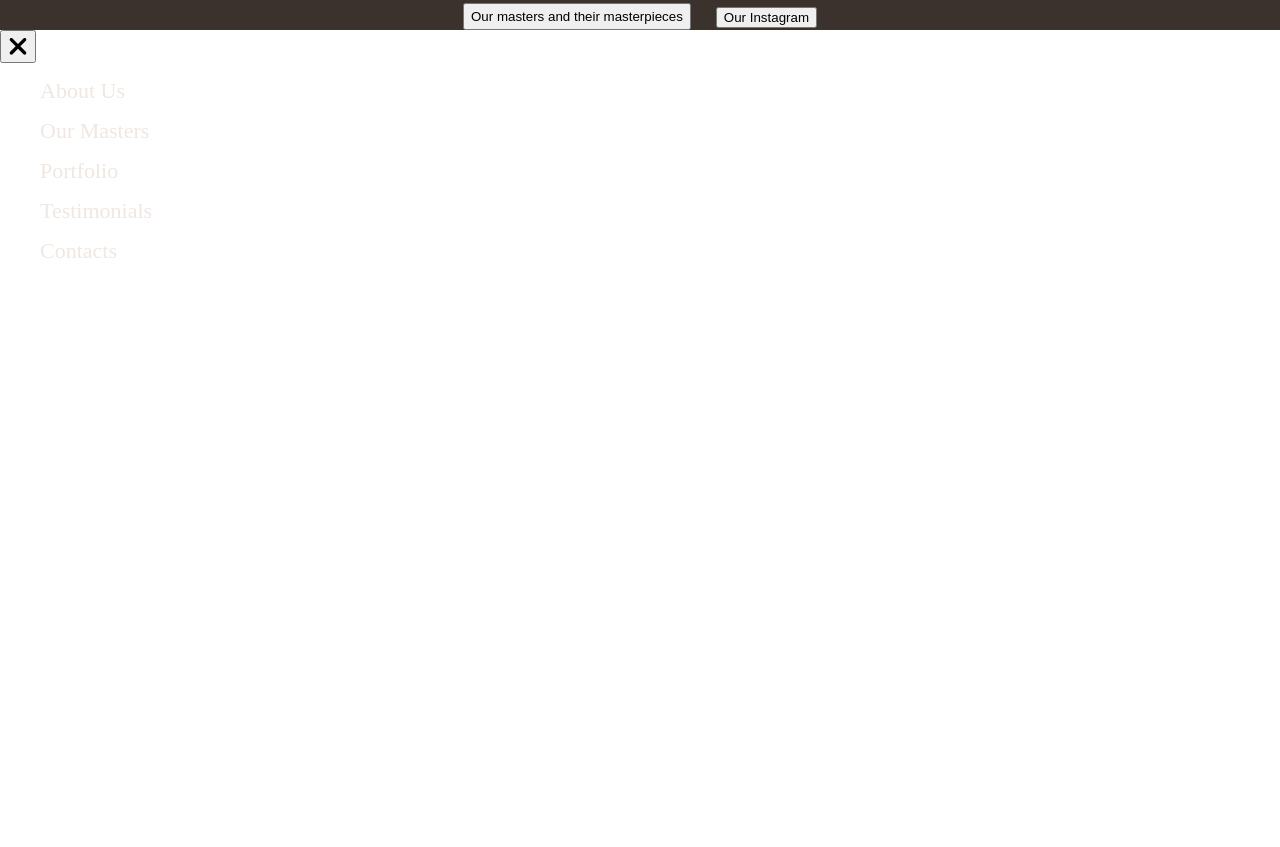
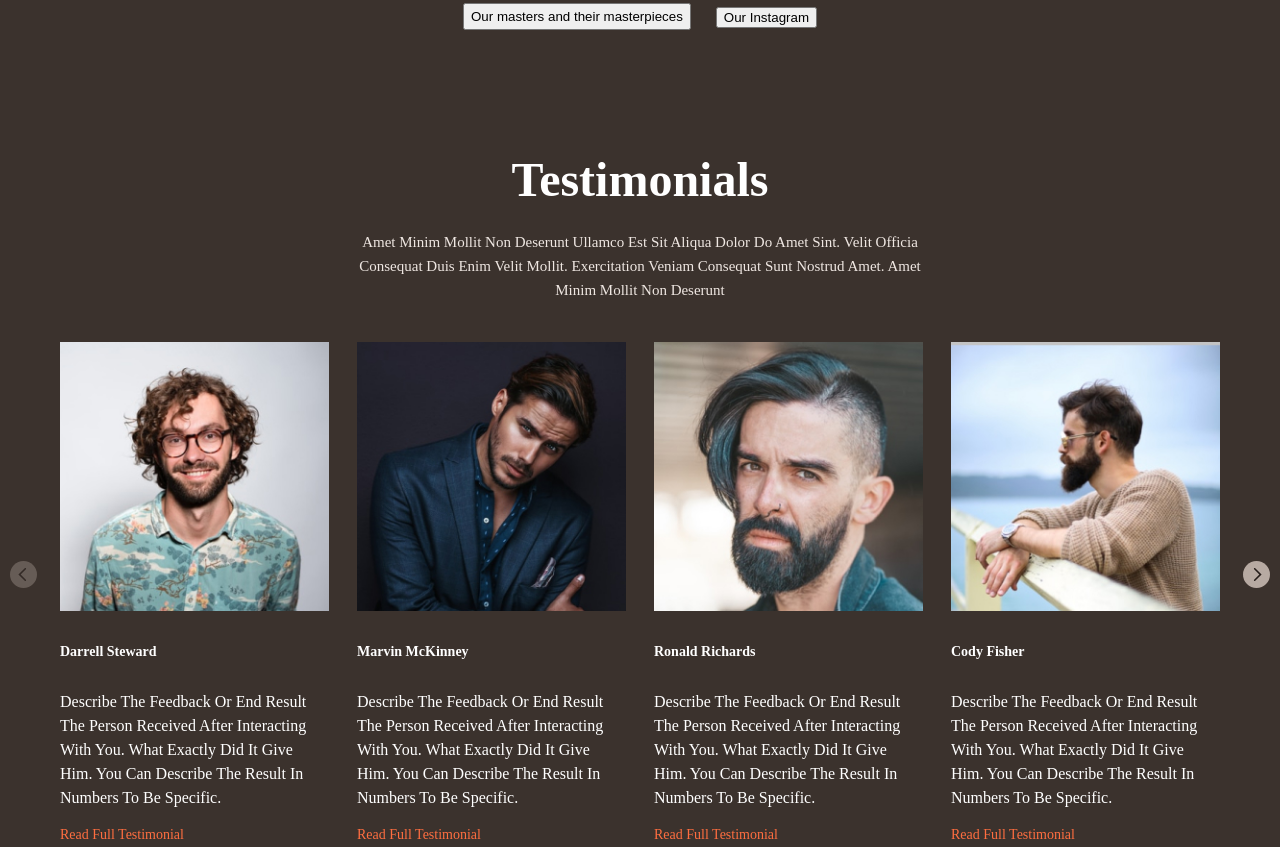
Before and after one commit to yaretsroman/barber-project-webpack, a website built with webpack: page src/index.html in a window 1280 px wide. Shown: the part 3176-4023 px from the top of the page. Before the commit the page ends 3457 px from the top, so only its background shows below. Built offline with nearby package versions, Linux system fonts and the light colour scheme; a web font is replaced by a local one.

Commit message:
fixed testimonials section

```diff
--- a/src/components/about-us/about-us.scss
+++ b/src/components/about-us/about-us.scss
@@ -4,6 +4,9 @@
 .about-us {
     background-color: map-get($brownColors, 'brown2');
     min-height: 870px;
+    @media screen and (max-width: map-get($breakpoints, 'xl')) {
+        padding-top: 70px;
+    }
     @media screen and (max-width: map-get($breakpoints, 'sm')) {
         padding-top: 55px;
     }
@@ -16,7 +19,7 @@
     flex-wrap: wrap;
 }
 
-.h4-subtitle {
+.about-us-subtitle {
   max-width: 590px;
 }
 
--- a/src/components/barbers-banner/barbers-banner.js
+++ b/src/components/barbers-banner/barbers-banner.js
@@ -16,10 +16,13 @@
     0: {
       slidesPerView: 1,
     },
-    620: {
+    650: {
       slidesPerView: 2,
     },
-    1024: {
+    800: {
+      slidesPerView: 3,
+    },
+    1225: {
       slidesPerView: 4,
     },
   },
--- a/src/components/barbers-banner/barbers-banner.scss
+++ b/src/components/barbers-banner/barbers-banner.scss
@@ -1,13 +1,13 @@
 @import '../../scss/colors.scss';
 
 .barbers-container {
-    max-width: 1250px;
+    max-width: 1300px;
     width: 100%;
-    padding: 30px;
 }
 
 .barbers-content {
     margin: 0 40px;
+    padding: 20px 20px 0px 20px;
     overflow: hidden;
     background-color: map-get($brownColors, 'brown2');
    &__item {
@@ -33,6 +33,8 @@
 }
 
 .barber-item {
+    display: flex;
+    flex-direction: column;
     &__link {
         &:hover {
             color: map-get($whiteColors, 'white1');
--- a/src/components/button/button.scss
+++ b/src/components/button/button.scss
@@ -2,7 +2,6 @@
 @import '../../scss/colors.scss';
 
 .btn {
-
     &__large {
         cursor: pointer;
         border-color: map-get($whiteColors, 'white1');
--- a/src/components/testimonials/testimonials.scss
+++ b/src/components/testimonials/testimonials.scss
@@ -1,15 +1,26 @@
 @import '../../scss/colors.scss';
+@import '../../scss/breakpoints.scss';
 
 .testimonials {
+    min-height: 980px;
     background-color: map-get($brownColors, 'brown2');
+    @media screen and (max-width: map-get($breakpoints, 'md')) {
+        min-height: 865px;
+        padding-top: 80px;
+    }
+    @media screen and (max-width: map-get($breakpoints, 'sm')) {
+        min-height: 835px;
+        padding-top: 55px;
+    }
 }
 
-.subtitle1 {
-    width: 277px;
+.testimonials-subtitle {
+    max-width: 590px;
 }
 
 .testimonials-description {
     display: flex;
-    justify-content: center;
+    flex-direction: column;
+    align-items: center;
     flex-wrap: wrap;
 }
--- a/src/components/typography/subtitle.scss
+++ b/src/components/typography/subtitle.scss
@@ -7,6 +7,8 @@
     line-height: 24px;
     text-transform: capitalize;
     color: map-get($whiteColors, 'white1');
+    margin-top: 10px;
+    margin-bottom: 15px;
 }
 
 .subtitle2 {
@@ -27,3 +29,14 @@
   color: map-get($whiteColors, 'white3');
   margin: 0;
 }
+
+.subtitle4 {
+  color: #FFFFFF;
+  font-family: Fira Sans;
+  font-weight: 700;
+  font-size: 14px;
+  line-height: 150%;
+  letter-spacing: 0%;
+  vertical-align: bottom;
+  margin-top: 30px;
+}
--- a/src/index.html
+++ b/src/index.html
@@ -151,7 +151,7 @@
             <h2 class="h2">
               About Us
             </h2>
-            <h4 class="h4-subtitle subtitle2  text-center">
+            <h4 class="about-us-subtitle h4-subtitle subtitle2  text-center">
               Amet minim mollit non deserunt ullamco est sit aliqua dolor do amet sint.
               Velit officia consequat duis enim velit mollit. Exercitation veniam consequat sunt nostrud amet.
               Amet minim mollit non deserunt
@@ -184,20 +184,16 @@
         </div>
       </section>
 
-      <!-- <section class="testimonials pt-50">
-        <div class="container">
+      <section class="testimonials pt-120">
         <div class="testimonials-description">
-            <div>
           <h2 class="h2 text-center">
             Testimonials
           </h2>
-             <h4 class="h4-subtitle subtitle2">
+          <h4 class="testimonials-subtitle h4-subtitle subtitle2 text-center">
             Amet minim mollit non deserunt ullamco est sit aliqua dolor do amet sint.
             Velit officia consequat duis enim velit mollit.
             Exercitation veniam consequat sunt nostrud amet. Amet minim mollit non deserunt
           </h4>
-            </div>
-          </div>
         </div>
 
         <div class="barbers-container swiper">
@@ -206,6 +202,7 @@
               <div class="barbers-banner__item swiper-slide">
                 <div class="barber-item">
                   <img src="./assets/images/barbers/barber1.jpg" alt="barber1">
+                  <h4 class="subtitle4">Darrell Steward</h4>
                   <h6 class="subtitle1">
                     Describe the feedback or end result the person received after interacting with you.
                     What exactly did it give him.
@@ -217,6 +214,7 @@
               <div class="barbers-banner__item swiper-slide">
                 <div class="barber-item">
                   <img src="./assets/images/barbers/barber2.jpg" alt="barber2">
+                  <h4 class="subtitle4">Marvin McKinney</h4>
                   <h6 class="subtitle1">
                     Describe the feedback or end result the person received after interacting with you.
                     What exactly did it give him.
@@ -228,6 +226,7 @@
               <div class="barbers-banner__item swiper-slide">
                 <div class="barber-item">
                   <img src="./assets/images/barbers/barber3.jpg" alt="barber3">
+                  <h4 class="subtitle4">Ronald Richards</h4>
                   <h6 class="subtitle1">
                     Describe the feedback or end result the person received after interacting with you.
                     What exactly did it give him.
@@ -239,6 +238,7 @@
               <div class="barbers-banner__item swiper-slide">
                 <div class="barber-item">
                   <img src="./assets/images/barbers/barber4.jpg" alt="barber4">
+                  <h4 class="subtitle4">Cody Fisher</h4>
                   <h6 class="subtitle1">
                     Describe the feedback or end result the person received after interacting with you.
                     What exactly did it give him.
@@ -250,6 +250,7 @@
               <div class="barbers-banner__item swiper-slide">
                 <div class="barber-item">
                   <img src="./assets/images/barbers/barber1.jpg" alt="barber1">
+                  <h4 class="subtitle4">Darrell Steward</h4>
                   <h6 class="subtitle1">
                     Describe the feedback or end result the person received after interacting with you.
                     What exactly did it give him.
@@ -261,6 +262,7 @@
               <div class="barbers-banner__item swiper-slide">
                 <div class="barber-item">
                   <img src="./assets/images/barbers/barber2.jpg" alt="barber2">
+                  <h4 class="subtitle4">Marvin McKinney</h4>
                   <h6 class="subtitle1">
                     Describe the feedback or end result the person received after interacting with you.
                     What exactly did it give him.
@@ -272,6 +274,7 @@
               <div class="barbers-banner__item swiper-slide">
                 <div class="barber-item">
                   <img src="./assets/images/barbers/barber3.jpg" alt="barber3">
+                  <h4 class="subtitle4">Ronald Richards</h4>
                   <h6 class="subtitle1">
                     Describe the feedback or end result the person received after interacting with you.
                     What exactly did it give him.
@@ -283,6 +286,7 @@
               <div class="barbers-banner__item swiper-slide">
                 <div class="barber-item">
                   <img src="./assets/images/barbers/barber4.jpg" alt="barber4">
+                  <h4 class="subtitle4">Darrell Steward</h4>
                   <h6 class="subtitle1">
                     Describe the feedback or end result the person received after interacting with you.
                     What exactly did it give him.
@@ -298,7 +302,7 @@
         </div>
       </section>
 
-     <section class="our-price pt-60">
+     <!-- <section class="our-price pt-60">
       <div class="container">
         <div class="our-price-description">
           <div>
@@ -473,9 +477,9 @@
         </div>
 
       </div>
-    </section>
+    </section> -->
 
-     <section class="consultation pt-100 pb-60">
+     <!-- <section class="consultation pt-100 pb-60">
       <div class="container">
         <div class="consultation-banner">
           <div class="consultation-description text-center">
@@ -515,9 +519,9 @@
           </div>
         </div>
       </div>
-     </section>
+     </section> -->
 
-     <section class="contacts">
+     <!-- <section class="contacts">
       <div class="container">
         <div class="contacts-banner">
          <div class="banner-block mt-60">
```
Lines whose indentation alone changed are shown as unchanged.
